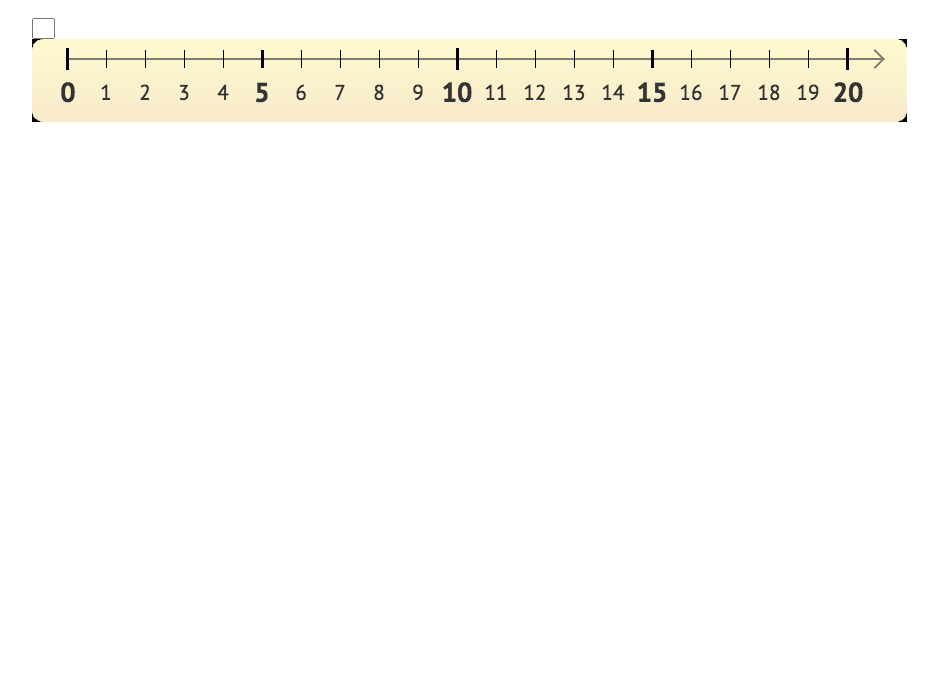
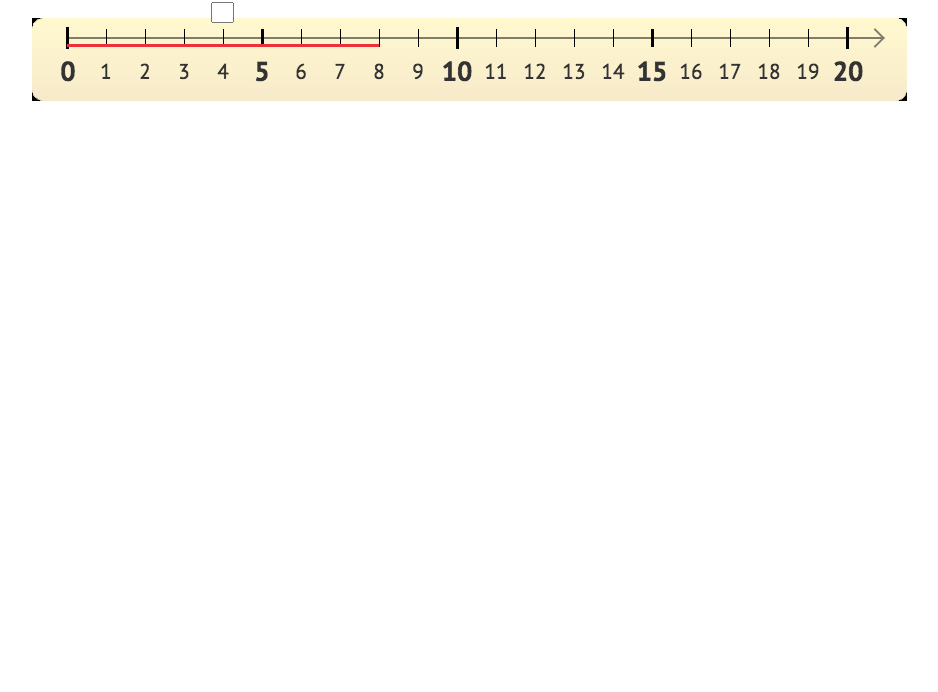
Before and after one commit to smilingcrocodyle/etcstuff, a plain HTML site: page index.html in a window 1280 px wide. Shown: the part 108-800 px from the top of the page, without its empty margins (171-1109 px from the left). Drawn offline with Linux system fonts and the light colour scheme.

Commit message:
Version with boxes (preparatory)

```diff
--- a/numbers.css
+++ b/numbers.css
@@ -17,4 +17,6 @@ img { background-color: black; }
 
 input {
     width: 15px;
+    height: 15px;
+    vertical-align: middle;
 };
--- a/numbers.js
+++ b/numbers.js
@@ -15,14 +15,11 @@ Numbers.count = 0;
 
 Numbers.prototype.solve = function(number, span) {
     if (Numbers.count == 3) return;
-    var form = document.createElement('span'), aim;
+    let aim, form = document.createElement('span');
     form.innerHTML = '<form><input name="inputfornumbers" maxlength="2" type="text" /></form>';
 
-    if (Numbers.count == 0 || Numbers.count == 1) {
-        document.getElementsByClassName('main')[0].lastElementChild.before(form); aim = form; }
-    else { aim = span; span.innerHTML = ''; span.appendChild(form); };
-
-    console.log(aim, Numbers.count);
+    if (Numbers.count == 0 || Numbers.count == 1) { this.showLine(number).prepend(form); aim = form; }
+    else { span.style.display = 'inline-block'; span.innerHTML = ''; span.appendChild(form); aim = span; };
 
     form.onchange = (event = event || window.event) => {
         if (event.target.value != number) { event.target.style.color = 'red'; span.style.backgroundColor = 'yellow'; }
@@ -39,4 +36,73 @@ Numbers.prototype.solve = function(number, span) {
 
 };
 
-var numbers = new Numbers();
+/*Numbers.prototype.test = function() {
+    var rect = document.createElement('div');
+    rect.style.width = 39 * this.b + 'px';
+    rect.style.height = '20px';
+    rect.style.backgroundColor = 'green';
+    rect.style.position = 'absolute';
+    rect.style.top = '0px';
+    rect.style.left = '0px';
+    document.getElementsByClassName('main')[0].appendChild(rect);
+
+    var coords = document.getElementById('ruler').getBoundingClientRect();
+    rect.style.top = coords.top + 'px';
+    rect.style.left = coords.left + 35 + 39*this.a + 'px';
+
+    var startpoint = coords.left + 35 + 'px';
+    var endpoint = coords.right - 60 + 'px';
+    var segmentlength = 39;
+    var divwidthforA = segmentlength * this.a + 'px';
+    var startpointforB = coords.left + 35 + segmentlength * this.a + 'px';
+    var divwidthforB = segmentlength * this.b + 'px';
+
+
+};*/
+
+Numbers.prototype.showLine = function(segment) {
+    let inputdiv = document.createElement('div'), rect = document.createElement('div'),
+        coords = document.getElementById('ruler').getBoundingClientRect();
+
+    inputdiv.style.position = 'absolute';
+    inputdiv.style.textAlign = 'center';
+    inputdiv.style.fontSize = '17pt';
+    rect.style.height = '3px';
+    rect.style.marginTop = '20px';
+    rect.style.width = inputdiv.style.width = 39 * segment + 'px';
+
+    inputdiv.appendChild(rect);
+    document.getElementsByClassName('main')[0].appendChild(inputdiv);
+
+    inputdiv.style.top = coords.top - 20 + 'px';
+    if (Numbers.count == 0) { rect.style.backgroundColor = '#EF3038'; inputdiv.style.left = coords.left + 35 + 'px'; }
+    else { rect.style.backgroundColor = '#007FFF'; inputdiv.style.left = coords.left + 35 + 39 * this.a + 'px'; };
+
+    return inputdiv;
+};
+
+/*Numbers.prototype.showArrow = function(amountofsegments) {
+    var canvasdiv = document.createElement('div');
+    var canvas = document.createElement('canvas');
+    var coords = document.getElementById('ruler').getBoundingClientRect();
+    canvasdiv.style.position = 'absolute';
+    canvasdiv.style.top = coords.top + 'px';
+    canvasdiv.style.left = coords.left + 35 + 'px';
+    canvasdiv.style.width = canvas.style.width = 39 * this.a + 'px';
+    canvasdiv.style.height = canvas.style.height = '83px';
+    canvasdiv.appendChild(canvas);
+    document.getElementsByClassName('main')[0].appendChild(canvasdiv);
+
+    const drawing = document.getElementsByTagName('canvas')[0].getContext('2d');
+
+    drawing.strokeStyle = '#EF3038';
+    drawing.lineWidth = '0.7';
+    drawing.beginPath();
+    if (Numbers.count == 0) { drawing.moveTo(0, 100); drawing.quadraticCurveTo(39 * this.a / 2, 0, 39 * this.a, 100);  };
+    //if (Numbers.count == 1) { drawing.moveTo(13 * ++this.a, 100); drawing.quadraticCurveTo(13 * 100 / 2, -20, 13 * ++this.c, 100); };
+    drawing.stroke();
+
+    return canvasdiv;
+};*/
+
+new Numbers();
```
